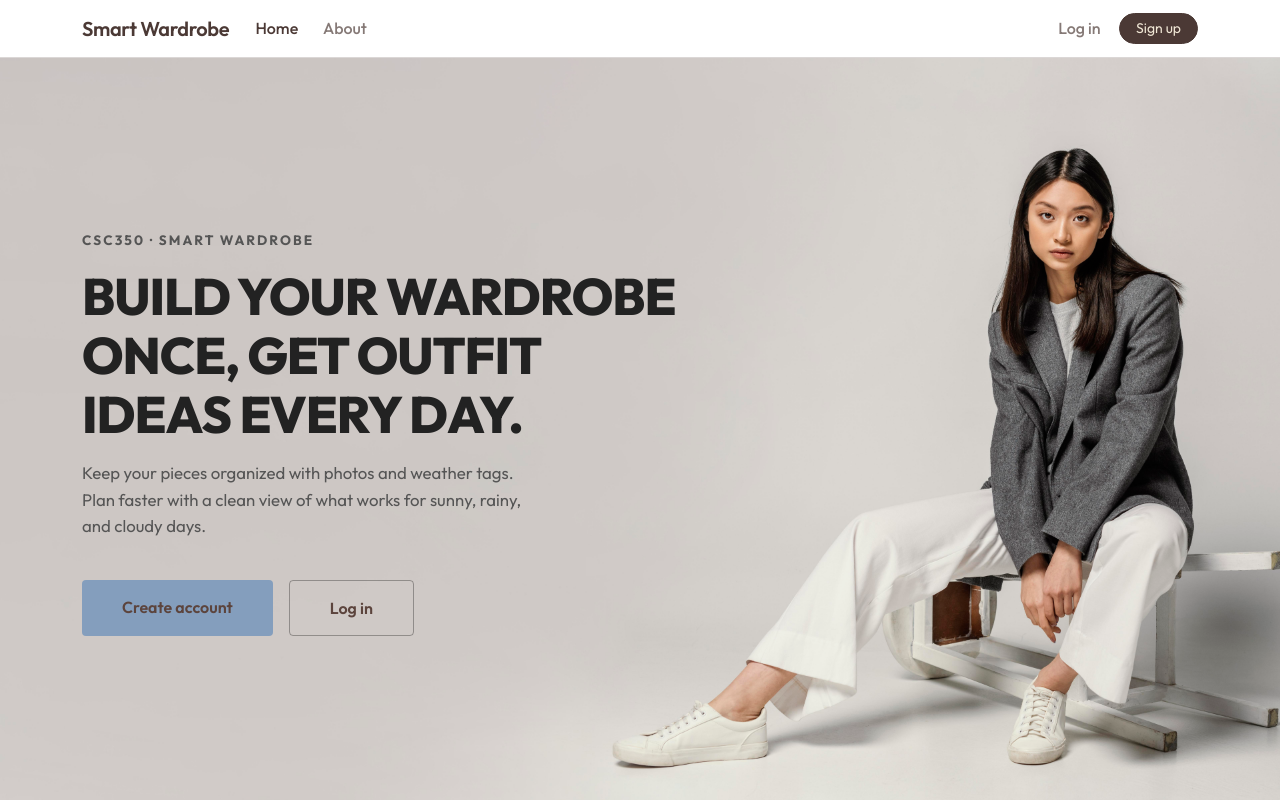
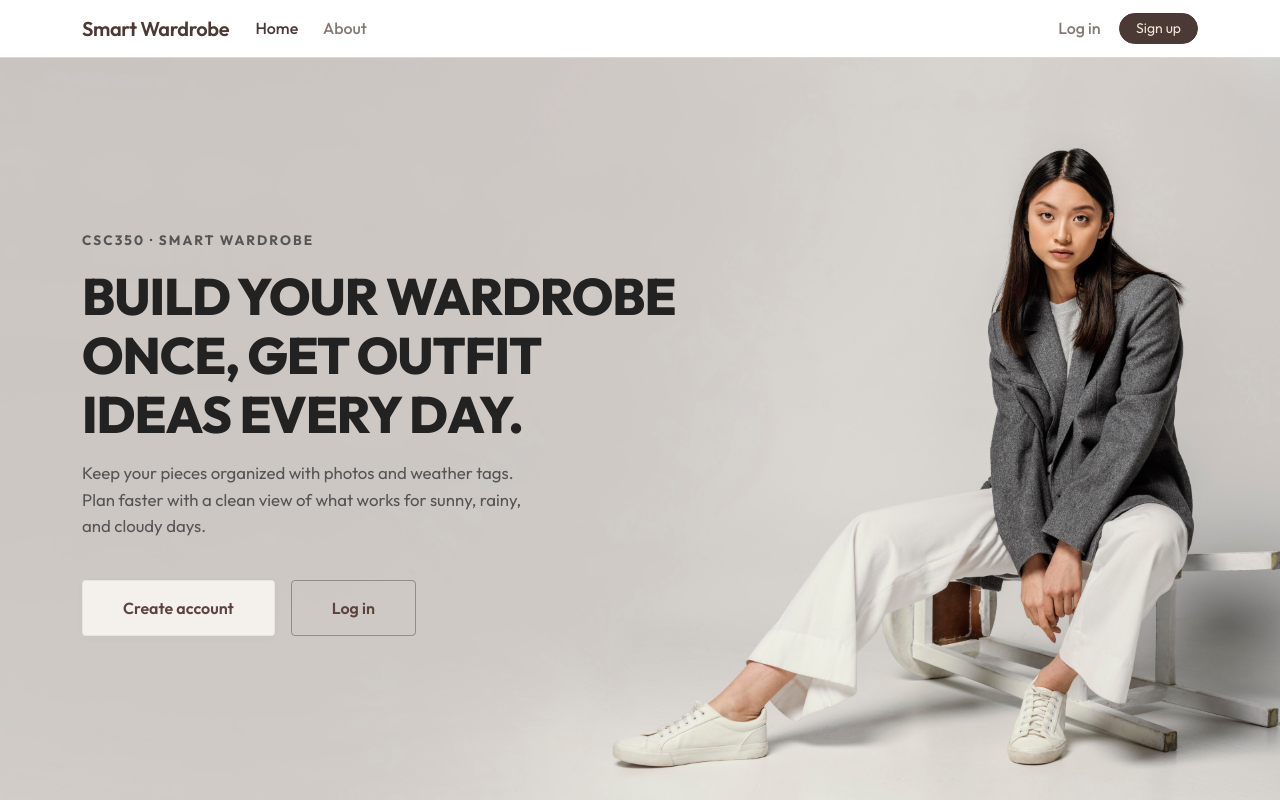
Before and after one commit to shin-hime/smart-wardrobe-app, a Next.js app: page / in a window 1280 px wide. Shown: the top 800 px of the page. Built offline with nearby package versions, Linux system fonts and the light colour scheme; no server answers.

Commit message:
change banner button color

```diff
--- a/app/home.module.css
+++ b/app/home.module.css
@@ -71,21 +71,23 @@
 
 .heroButton {
   display: inline-block;
-  background-color: #849ebd;
-  color: white;
+  background-color: #f4f0ec; /* Cream */
+  color: #222;
   padding: 0.9rem 2.5rem;
   font-size: 1rem;
   font-weight: 600;
   text-decoration: none;
-  border: none;
+  border: 1px solid rgba(0, 0, 0, 0.05);
   border-radius: 4px;
-  transition: opacity 0.2s;
+  transition: all 0.2s;
   width: fit-content;
+  box-shadow: 0 2px 8px rgba(0,0,0,0.03);
 }
 
 .heroButton:hover {
-  opacity: 0.9;
-  color: white;
+  background-color: #ffffff;
+  color: #000;
+  box-shadow: 0 4px 12px rgba(0, 0, 0, 0.08);
 }
 
 .heroButtonOutline {
```
